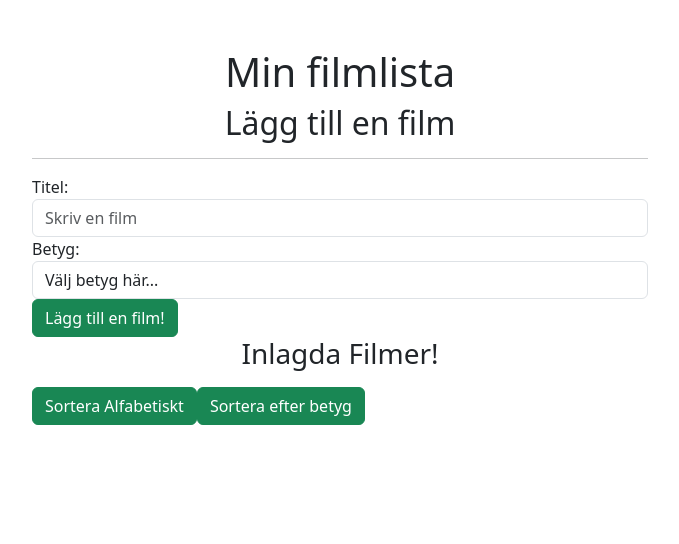
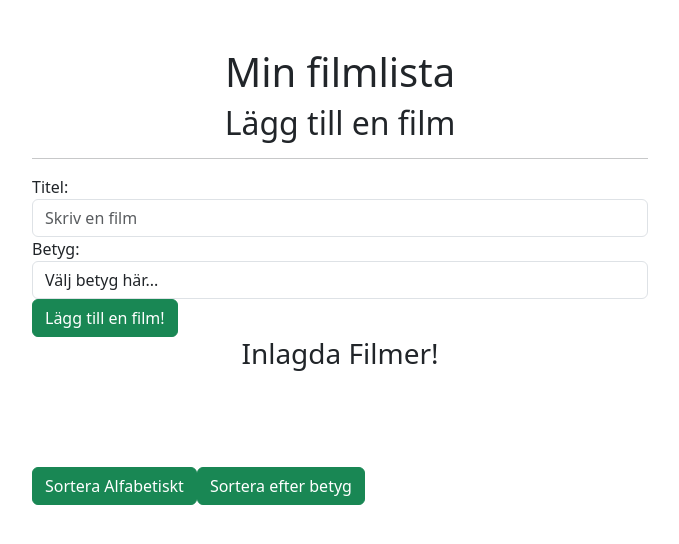
Before and after one commit to inessuhonjic/inl-6, a Next.js app in the folder inl-6/: page / in a window 1280 px wide. Shown: the top 544 px of the page, without its empty margins (300-979 px from the left). Built offline with nearby package versions, Linux system fonts and the light colour scheme.

Commit message:
lite styling

```diff
--- a/inl-6/src/app/components/MovieList.jsx
+++ b/inl-6/src/app/components/MovieList.jsx
@@ -3,18 +3,19 @@ const MovieList = ({ movies, onRemoveMovie }) => {
     return (
     <div>
         <h3 className="text-center">Inlagda Filmer!</h3>
-        <ul>
+        <ul className="list-group list-group-flush m-5">
         {movies.map((movie, index) => (
-    <li className="position-relative" key={index}>
+    <li className="position-relative list-group-item lead" key={index}>
       {movie.title}
-        <span className="">{movie.rating &&
+        <span className="m-3 img-fluid">{movie.rating &&
           Array.from({ length: movie.rating }, (_, i) => (
-            <img key={i} src="/images/star.png" alt="star"/>
+            <img key={i} src="/images/star.png" alt="star" id="star"/>
           ))}
           </span>
 
           <span className="position-absolute end-0"><img src="/images/delete.png"
           alt="delete"
+          id="delete"
           onClick={() => onRemoveMovie(index)}
           /></span>
 
--- a/inl-6/src/app/globals.css
+++ b/inl-6/src/app/globals.css
@@ -0,0 +1,13 @@
+ul {
+    list-style: none;
+}
+
+li > span > #star {
+    height: 25px;
+    margin-left: 5px;
+}
+
+li > span > #delete {
+    height: 25px;
+    cursor: pointer;
+}
```
